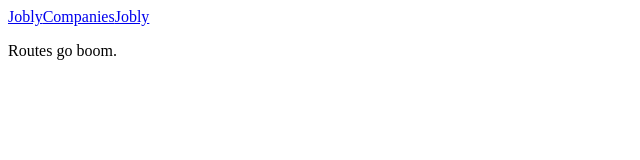
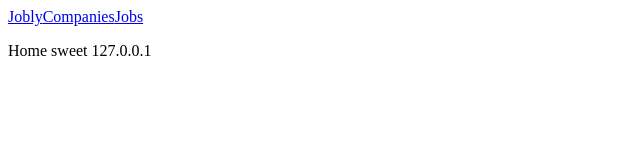
Before and after one commit to pixelready/react-jobly, a React (Create React App) app in the folder react-jobly-frontend/: page / in a window 1280 px wide. Shown: the top 160 px of the page, without its empty margins (0-640 px from the left). Built offline with nearby package versions, Linux system fonts and the light colour scheme.

Commit message:
Routing is working

```diff
--- a/react-jobly-frontend/src/App.js
+++ b/react-jobly-frontend/src/App.js
@@ -1,13 +1,13 @@
 import Nav from "./Nav";
 import Routes from "./Routes";
-import {BrowserRouter} from "react-router-dom";
-
+import { BrowserRouter } from "react-router-dom";
 
 
 /** App component
  * Renders <Nav /> and <Routes />
  */
 function App() {
+  console.log("App");
   return (
     <div className="App">
       <BrowserRouter>
--- a/react-jobly-frontend/src/Nav.js
+++ b/react-jobly-frontend/src/Nav.js
@@ -1,3 +1,4 @@
+import { BrowserRouter } from "react-router-dom";
 import {NavLink} from "react-router-dom"
 
 
@@ -11,10 +12,11 @@ import {NavLink} from "react-router-dom"
  */
 
 function Nav (){
-
+    console.log("Nav");
 
     return (
         <nav className="Nav">
+
                 <NavLink exact to="/">
                     Jobly
                 </NavLink>
@@ -22,7 +24,7 @@ function Nav (){
                     Companies
                 </NavLink>
                 <NavLink exact to="/jobs">
-                Jobly
+                    Jobs
                 </NavLink>
         </nav>
     )
--- a/react-jobly-frontend/src/Routes.js
+++ b/react-jobly-frontend/src/Routes.js
@@ -1,12 +1,26 @@
 
-
+import { Redirect, Switch, Route, BrowserRouter } from "react-router-dom";
 
 
 
 
 function Routes () {
+    console.log("Routes");
     return (
-        <p>Routes go boom.</p>
+        <div className="routes">
+                <Switch>
+                    <Route exact path="/jobs">
+                        <p>I'm lookin at jobs dude</p>
+                    </Route>
+                    <Route exact path="/companies">
+                        <p>Misery loves companies</p>
+                    </Route>
+                    <Route exact path="/">
+                        <p>Home sweet 127.0.0.1</p>
+                    </Route>
+                    <Redirect to="/" />
+                </Switch>
+        </div>
     )
 }
 
```
Also changed, not shown: 1 other file (tests, documents, lock files or other folders). Lines whose indentation alone changed are shown as unchanged.
